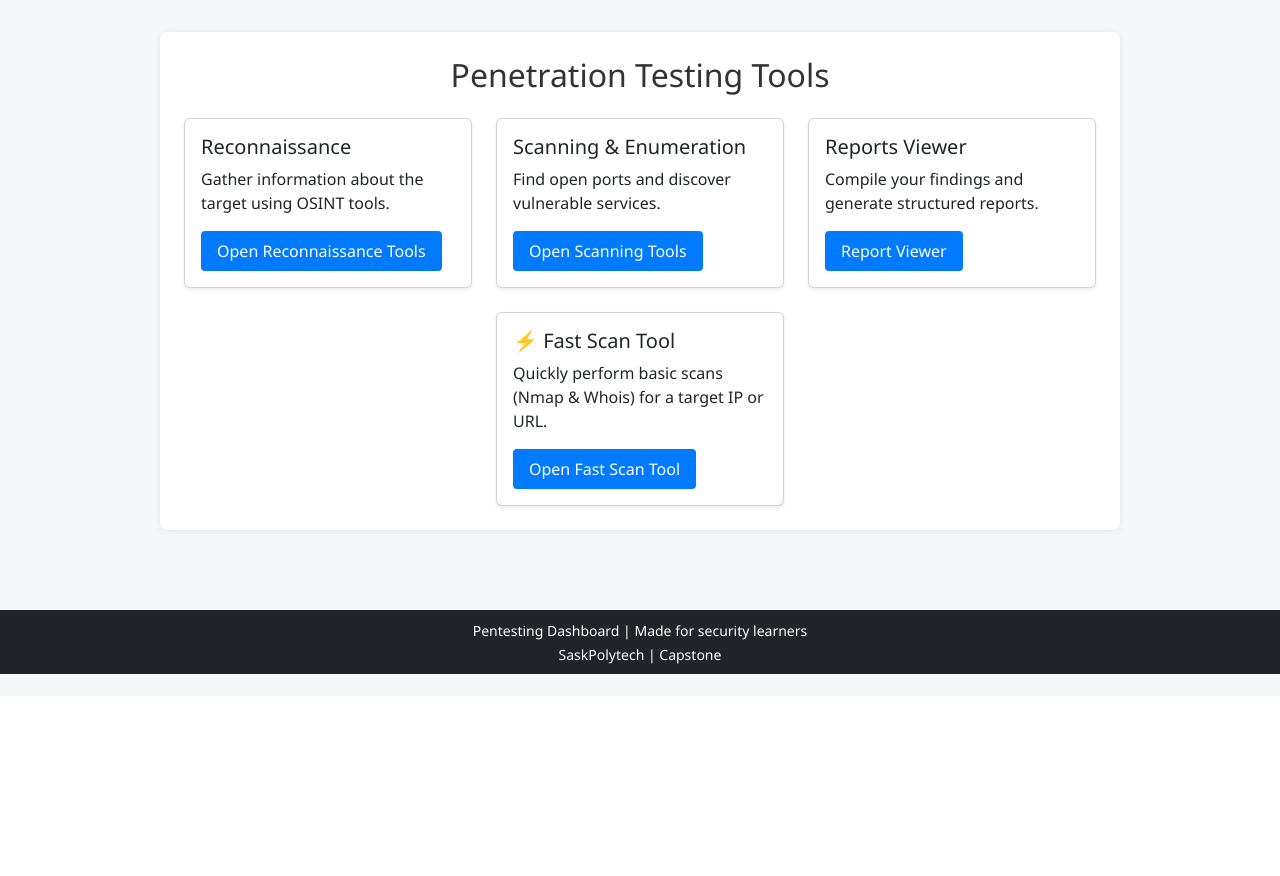
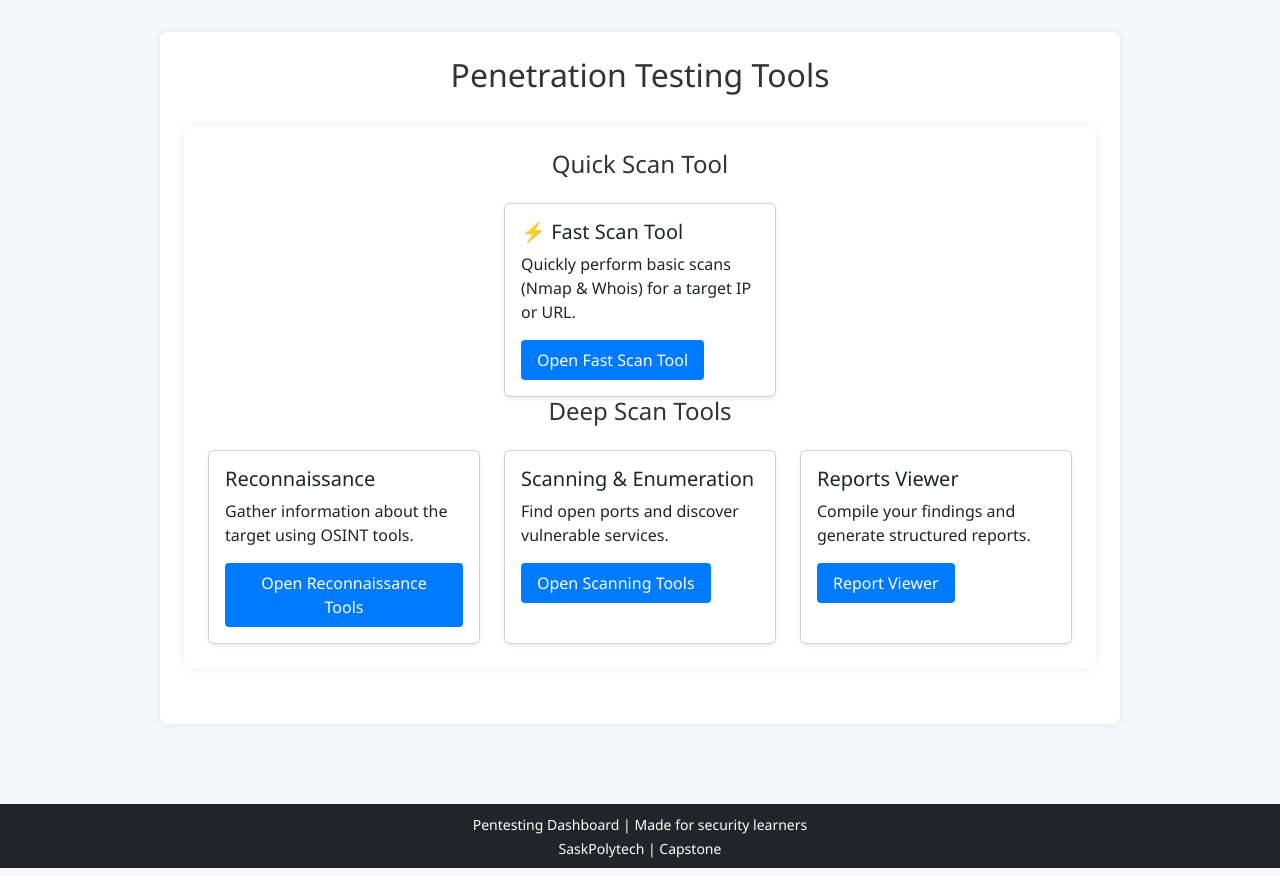
Before and after one commit to abhijeet-2108/Saskpoly_Capstone, a Flask app: page / in a window 1280 px wide. Shown: the part 104-980 px from the top of the page. Before the commit the page ends 778 px from the top, so only its background shows below. Run offline with Flask 3, Linux system fonts and the light colour scheme.

Commit message:
homepage visual

```diff
--- a/templates/index.html
+++ b/templates/index.html
@@ -24,6 +24,93 @@
 
   <h2 class="mb-4 text-center">Penetration Testing Tools</h2>
 
+  <div class="container">
+    <h4 class="mb-4 text-center">Quick Scan Tool</h4>
+    <div class="row row-cols-1 row-cols-md-2 row-cols-lg-3 g-4 justify-content-center">
+
+      <!-- Stage 1: Reconnaissance -->
+      <!-- <div class="col">
+        <div class="card h-100 shadow-sm">
+          <div class="card-body">
+            <h5 class="card-title">Reconnaissance</h5>
+            <p class="card-text">Gather information about the target using OSINT tools.</p>
+            <a href="/stage1" class="btn btn-primary">Open Reconnaissance Tools</a>
+          </div>
+        </div>
+      </div> -->
+
+      <!-- Stage 2: Scanning & Enumeration -->
+      <!-- <div class="col">
+        <div class="card h-100 shadow-sm">
+          <div class="card-body">
+            <h5 class="card-title">Scanning & Enumeration</h5>
+            <p class="card-text">Find open ports and discover vulnerable services.</p>
+              <a href="/stage2" class="btn btn-primary">Open Scanning Tools</a>
+
+             <ul class="list-unstyled">
+              <li><a href="{{ url_for('main_routes.stage2_nmap') }}">🔎 Nmap</a></li>
+              <li><a href="{{ url_for('main_routes.stage2_nikto') }}">🌐 Nikto</a></li>
+              <li><a href="{{ url_for('main_routes.stage2') }}">📁 More Scanning Tools</a></li>
+            </ul> -->
+          <!-- </div> -->
+        <!-- </div> -->
+      <!-- </div> -->
+
+      <!-- Stage 3: Gaining Access -->
+      <!-- <div class="col">
+        <div class="card h-100 shadow-sm">
+          <div class="card-body">
+            <h5 class="card-title">3. Gaining Access</h5>
+            <p class="card-text">Exploit vulnerabilities to gain access to the system.</p>
+            <ul class="list-unstyled">
+              <li><a href="{{ url_for('main_routes.stage3_sqlmap') }}" class="disabled">💉 SQLMap</a></li>
+              <li><a href="" class="text-muted disabled">🔐 Hydra (Coming Soon)</a></li>
+              <li><a href="{{ url_for('main_routes.stage3_hydra') }}" class="">🔐 Hydra</a></li>
+              <li><a href="#" class="text-muted disabled">🚪 Metasploit (Coming Soon)</a></li>
+            </ul>
+          </div>
+        </div>
+      </div> -->
+
+      <!-- Stage 4: Maintaining Access -->
+      <!-- <div class="col">
+        <div class="card h-100 shadow-sm">
+          <div class="card-body">
+            <h5 class="card-title">4. Maintaining Access</h5>
+            <p class="card-text">Establish persistence within the compromised system.</p>
+            <ul class="list-unstyled">
+              <li><a href="#" class="text-muted disabled">🕳️ Netcat (Coming Soon)</a></li>
+              <li><a href="#" class="text-muted disabled">🧠 Weevely (Coming Soon)</a></li>
+              <li><a href="#" class="text-muted disabled">📌 SSH Backdoor (Coming Soon)</a></li>
+            </ul>
+          </div>
+        </div>
+      </div> -->
+
+      <!-- Stage 5: Reporting -->
+      <!-- <div class="col">
+        <div class="card h-100 shadow-sm">
+          <div class="card-body">
+            <h5 class="card-title">Reports Viewer</h5>
+            <p class="card-text">Compile your findings and generate structured reports.</p>
+              <!-- <li><a href="#" class="text-muted disabled">🗒️ Dradis (Coming Soon)</a></li>
+              <li><a href="#" class="text-muted disabled">📄 Markdown → PDF (Coming Soon)</a></li> -->
+              <!-- <a href="/history" class="btn btn-primary ">Report Viewer</a> -->
+          <!-- </div> -->
+        <!-- </div> -->
+      <!-- </div> -->
+
+      <div class="col">
+        <div class="card h-100 shadow-sm">
+          <div class="card-body">
+            <h5 class="card-title">⚡ Fast Scan Tool</h5>
+            <p class="card-text">Quickly perform basic scans (Nmap & Whois) for a target IP or URL.</p>
+            <a href="{{ url_for('main_routes.fast_scan') }}" class="btn btn-success">Open Fast Scan Tool</a>
+          </div>
+        </div>
+      </div>
+    </div>
+    <h4 class="mb-4 text-center">Deep Scan Tools</h4>
     <div class="row row-cols-1 row-cols-md-2 row-cols-lg-3 g-4 justify-content-center">
 
       <!-- Stage 1: Reconnaissance -->
@@ -98,7 +185,7 @@
         </div>
       </div>
 
-    <div class="col">
+      <!-- <div class="col">
         <div class="card h-100 shadow-sm">
           <div class="card-body">
             <h5 class="card-title">⚡ Fast Scan Tool</h5>
@@ -106,7 +193,9 @@
             <a href="{{ url_for('main_routes.fast_scan') }}" class="btn btn-success">Open Fast Scan Tool</a>
           </div>
         </div>
+      </div> -->
     </div>
   </div>
+
 </div>
 {% endblock %}
```
Lines whose indentation alone changed are shown as unchanged.
